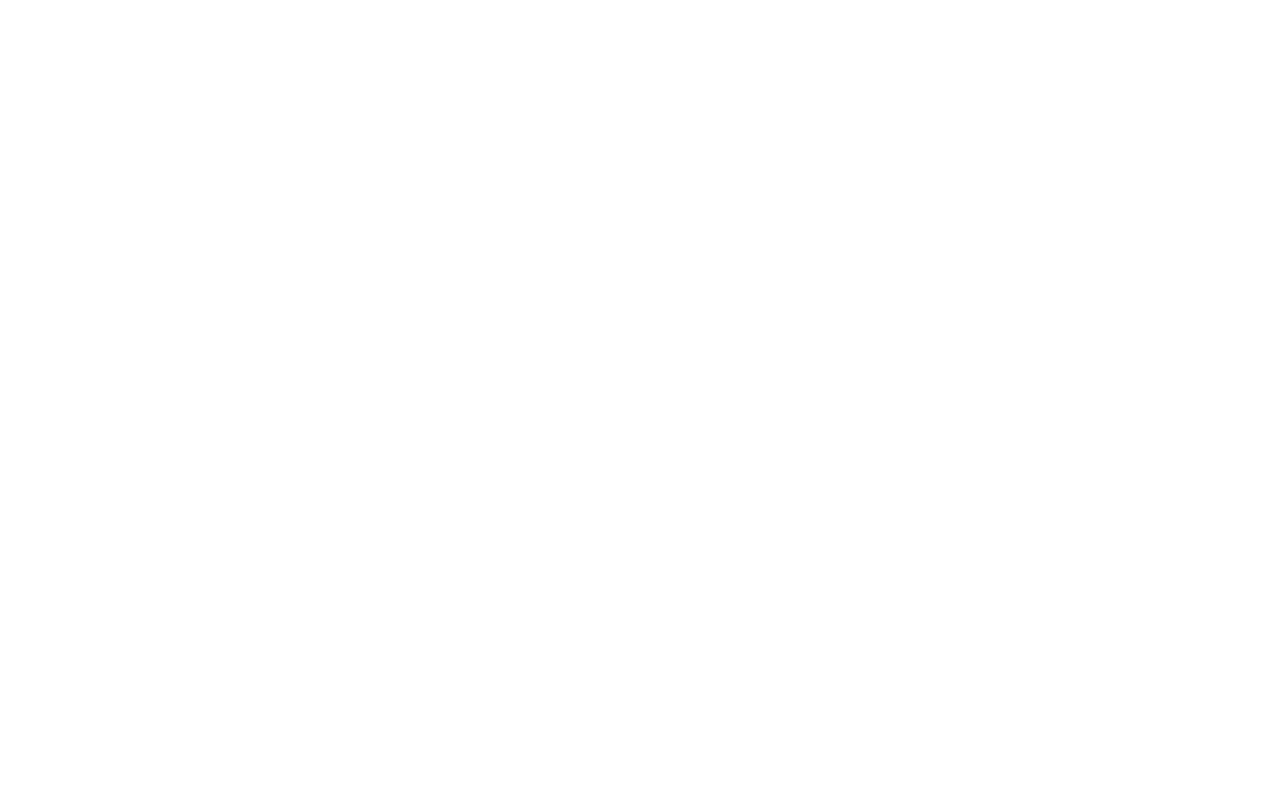
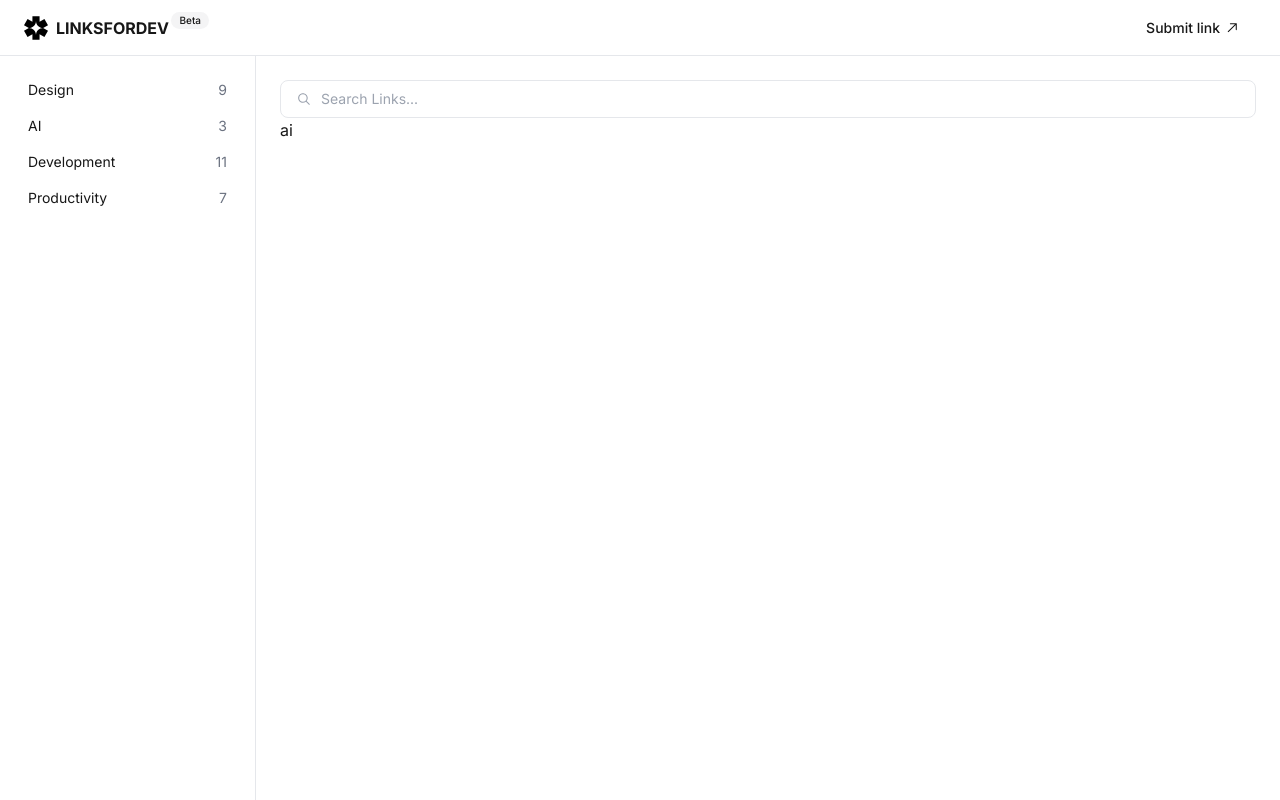
Before and after one commit to PraveenShinde3/resourcely.in, a Next.js app: page /categories/ai in a window 1280 px wide. Before the commit this address had no page. Built offline with nearby package versions, Linux system fonts and the light colour scheme.

Commit message:
style: Added app layout

```diff
--- /dev/null
+++ b/app/categories/[category]/page.tsx
@@ -0,0 +1,13 @@
+import React from "react";
+
+interface DynamicPageProps {
+  params: {
+    category: string; // Adjust type if the ID is numeric or UUID
+  };
+}
+
+const page: React.FC<DynamicPageProps> = ({ params }) => {
+  return <div>{params.category}</div>;
+};
+
+export default page;
--- a/app/layout.tsx
+++ b/app/layout.tsx
@@ -1,6 +1,11 @@
 import type { Metadata } from "next";
 import "./globals.css";
 import { Inter } from "next/font/google";
+import SearchBar from "./components/search-bar";
+import Sidebar from "./components/sidebar";
+import Image from "next/image";
+import icon from "../public/devlinks.svg";
+import { SubmitLinkForm } from "./components/submit-form";
 
 const inter = Inter({
   subsets: ["latin"], // You can customize the subsets
@@ -20,7 +25,33 @@
 }>) {
   return (
     <html lang="en">
-      <body className={`${inter.className}  antialiased`}>{children}</body>
+      <body className={`${inter.className}  antialiased`}>
+        <div className="h-screen overflow-hidden">
+          <header className="flex items-center justify-between px-6 h-14 border-b">
+            <div className="flex items-center gap-2 relative">
+              <Image
+                src={icon}
+                alt="DevLinks Logo"
+                width={8}
+                height={8}
+                className="w-6 h-6"
+              />
+              <span className="font-bold">LINKSFORDEV</span>
+              <span className="text-[10px] font-medium bg-zinc-100 px-2 py-[1px] rounded-xl absolute -top-1 -right-10">
+                Beta
+              </span>
+            </div>
+            <SubmitLinkForm />
+          </header>
+          <div className="flex">
+            <Sidebar />
+            <main className="flex-1 p-6">
+              <SearchBar />
+              {children}
+            </main>
+          </div>
+        </div>
+      </body>
     </html>
   );
 }
--- a/app/not-found.ts
+++ b/app/not-found.ts
@@ -6,13 +6,12 @@
   const router = useRouter();
 
   useEffect(() => {
-    // Ensure this code runs only on the client side
     if (typeof window !== "undefined") {
       router.replace("/");
     }
   }, [router]);
 
-  return null; // Optional loading message or spinner
+  return null;
 };
 
 export default Custom404;
--- a/app/page.tsx
+++ b/app/page.tsx
@@ -1,42 +1,12 @@
-import SearchBar from "./components/search-bar";
-import Sidebar from "./components/sidebar";
 import LinkCard from "./components/link-card";
-import Image from "next/image";
-import icon from "../public/devlinks.svg";
-import { SubmitLinkForm } from "./components/submit-form";
 import { links } from "./utils/data/data";
 
 export default function Home() {
   return (
-    <div className="h-screen overflow-hidden">
-      <header className="flex items-center justify-between px-6 h-14 border-b">
-        <div className="flex items-center gap-2 relative">
-          <Image
-            src={icon}
-            alt="DevLinks Logo"
-            width={8}
-            height={8}
-            className="w-6 h-6"
-          />
-          <span className="font-bold">LINKSFORDEV</span>
-          <span className="text-[10px] font-medium bg-zinc-100 px-2 py-[1px] rounded-xl absolute -top-1 -right-10">
-            Beta
-          </span>
-        </div>
-        <SubmitLinkForm />
-      </header>
-
-      <div className="flex">
-        <Sidebar />
-        <main className="flex-1 p-6">
-          <SearchBar />
-          <div className="grid grid-cols-1 gap-4 my-4 lg:grid-cols-3 overflow-y-scroll h-[calc(100vh-9rem)]">
-            {links.map((link) => (
-              <LinkCard key={link.title} {...link} />
-            ))}
-          </div>
-        </main>
-      </div>
+    <div className="grid grid-cols-1 gap-4 my-4 lg:grid-cols-3 overflow-y-scroll h-[calc(100vh-9rem)]">
+      {links.map((link) => (
+        <LinkCard key={link.title} {...link} />
+      ))}
     </div>
   );
 }
```
